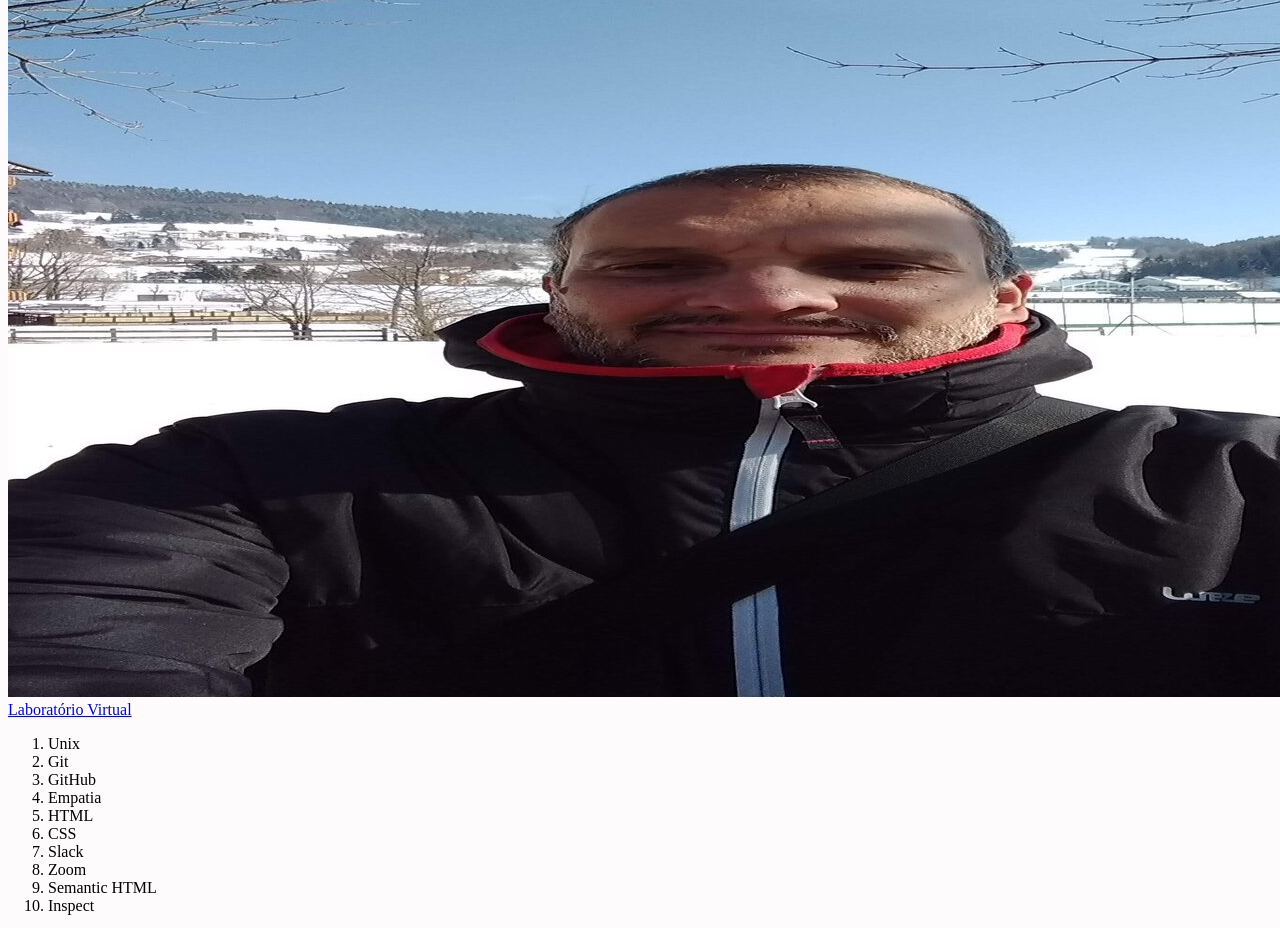
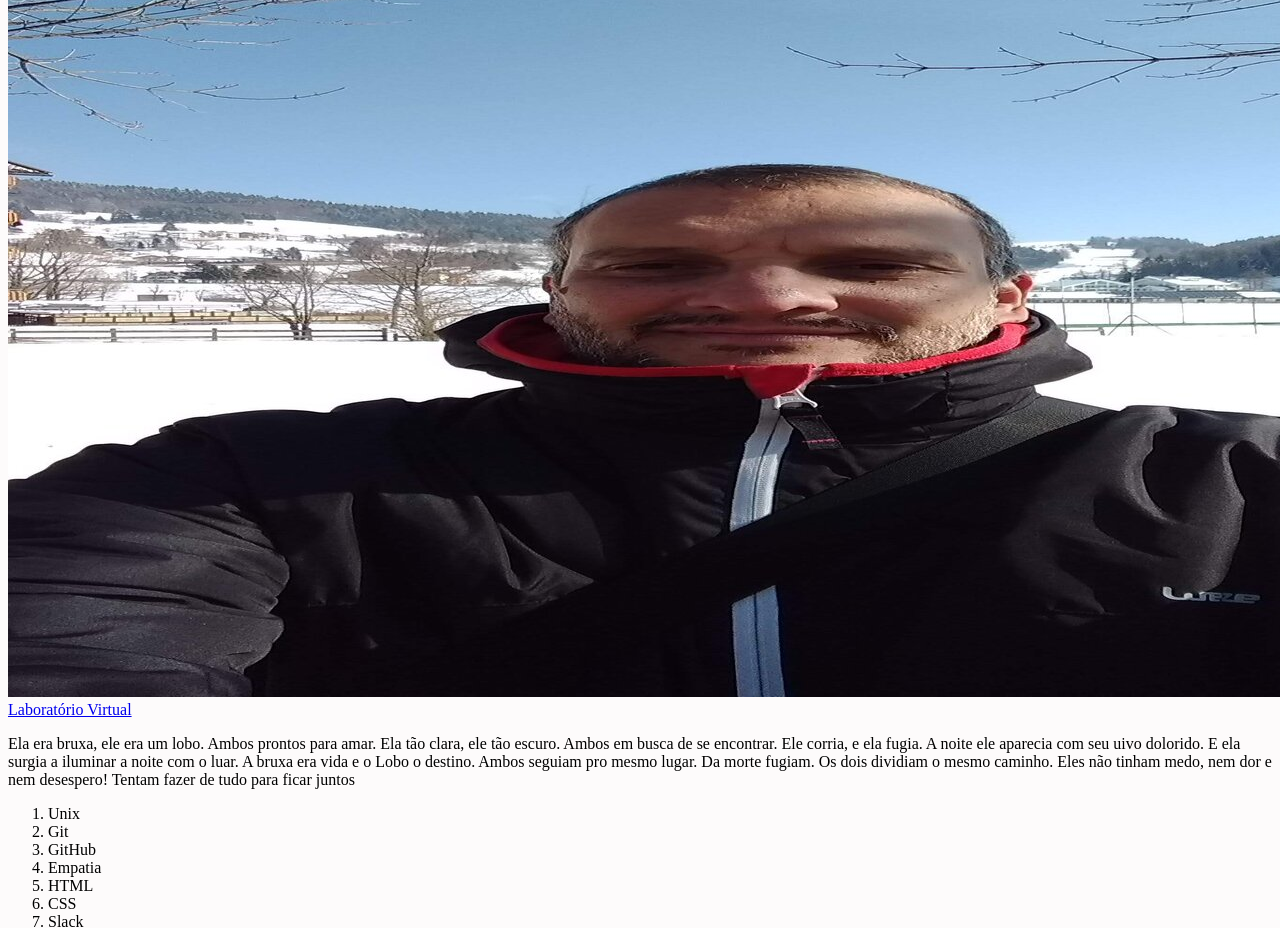
Before and after one commit to Pablo73/project-lessons-learned, a website: page index.html in a window 1280 px wide. Shown: the part 79-1007 px from the top of the page. Drawn offline with Linux system fonts and the light colour scheme.

Commit message:
Requisito 8

```diff
--- a/index.html
+++ b/index.html
@@ -18,6 +18,24 @@
     <a href="https://phet.colorado.edu/en/simulations/filter?subjects=physics&type=html,prototype" target="_blank">Laboratório Virtual</a>
 </nav>
 
+<article>
+    <p>
+        Ela era bruxa, ele era um lobo.
+        Ambos prontos para amar.
+        Ela tão clara, ele tão escuro.
+        Ambos em busca de se encontrar.
+        Ele corria, e ela fugia.
+        A noite ele aparecia com seu uivo dolorido.
+        E ela surgia a iluminar a noite com o luar.
+        A bruxa era vida e o Lobo o destino.
+        Ambos seguiam pro mesmo lugar.
+        Da morte fugiam.
+        Os dois dividiam o mesmo caminho.
+        Eles não tinham medo, nem dor e nem desespero!
+        Tentam fazer de tudo para ficar juntos
+    </p>
+
+</article>
 
 <section>
     <ol id="licoes_aprendidas" >
```
